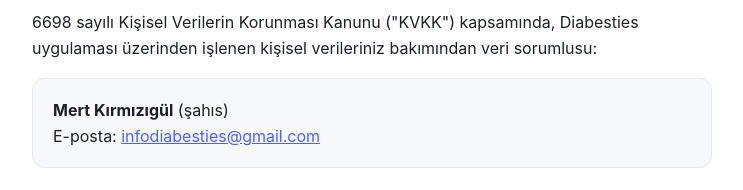
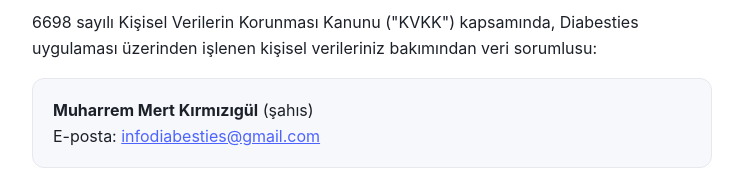
Before and after one commit to mertkirmizigul-arch/diabesties-legal, a plain HTML site: page privacy.html in a window 1280 px wide. Shown: the part 815-1005 px from the top of the page, without its empty margins (268-1011 px from the left). Drawn offline with Linux system fonts and the light colour scheme.

Commit message:
Correct veri sorumlusu name to full legal name

```diff
--- a/privacy.html
+++ b/privacy.html
@@ -148,7 +148,7 @@
   <h2 id="sorumlu">1. Veri Sorumlusu</h2>
   <p>6698 sayılı Kişisel Verilerin Korunması Kanunu ("KVKK") kapsamında, Diabesties uygulaması üzerinden işlenen kişisel verileriniz bakımından veri sorumlusu:</p>
   <div class="card">
-    <strong>Mert Kırmızıgül</strong> (şahıs)<br>
+    <strong>Muharrem Mert Kırmızıgül</strong> (şahıs)<br>
     E-posta: <a href="mailto:infodiabesties@gmail.com">infodiabesties@gmail.com</a>
   </div>
 
```
